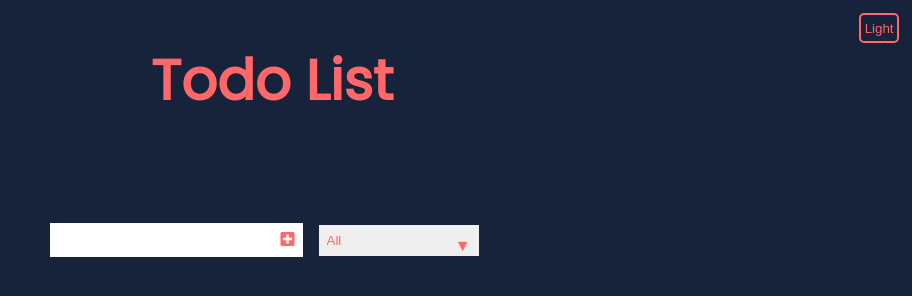
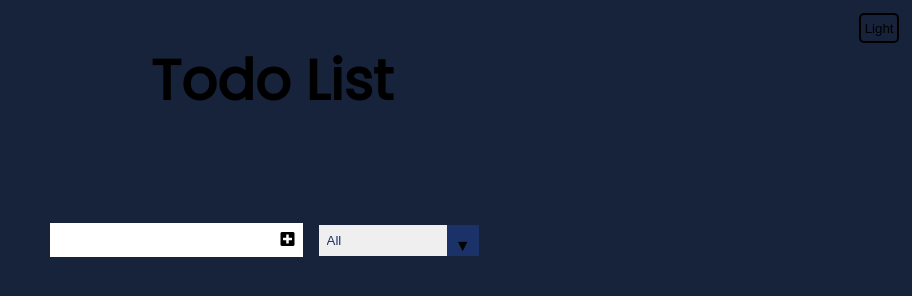
Before and after one commit to Nikhil-Duttaroy/Todo, a plain HTML site: page index.html in a window 1280 px wide. Both pictures are taken after a click on the button "Dark". Shown: the whole page, without its empty margins (368-1280 px from the left). Drawn offline with nearby package versions, Linux system fonts and the light colour scheme.

Commit message:
theme switch

```diff
--- a/index.html
+++ b/index.html
@@ -20,12 +20,12 @@
             <i class="fas fa-plus-square"></i>
         </button>
         <div class="select">
-        <select name="todos" class="filter-todo">
-            <option value="all">All</option>
-            <option value="completed">Completed</option>
-            <option value="incompleted">Incompleted</option>
-        </select>
-    </div>
+            <select name="todos" class="filter-todo">
+                <option value="all">All</option>
+                <option value="completed">Completed</option>
+                <option value="incomplete">Incomplete</option>
+            </select>
+         </div>
     </form>
     <div class="todo-container">
         <ul class="todo-list"></ul>
--- a/styles.css
+++ b/styles.css
@@ -9,6 +9,8 @@ html[data-theme='light']{
 html[data-theme='dark']{
     --main-bg-color:#17223b;
     --txt:#ff6768
+    --sec-color:#1f4068;
+    --tr-color:#1b3269;
 }
 
 *{
@@ -85,7 +87,7 @@ body{
  .todo{
      margin:0.5rem;
      background: white;
-     color: black;
+     color:black;
      font-size: 1.5rem;
      display: flex;
      justify-content: space-between;
--- a/todo.js
+++ b/todo.js
@@ -80,7 +80,7 @@ todos.forEach(function(todo){
               todo.style.display = "none";
             }
             break;
-            case "incompleted":
+            case "incomplete":
             if (!todo.classList.contains("completed")) {
               todo.style.display = "flex";
             } else {
```
